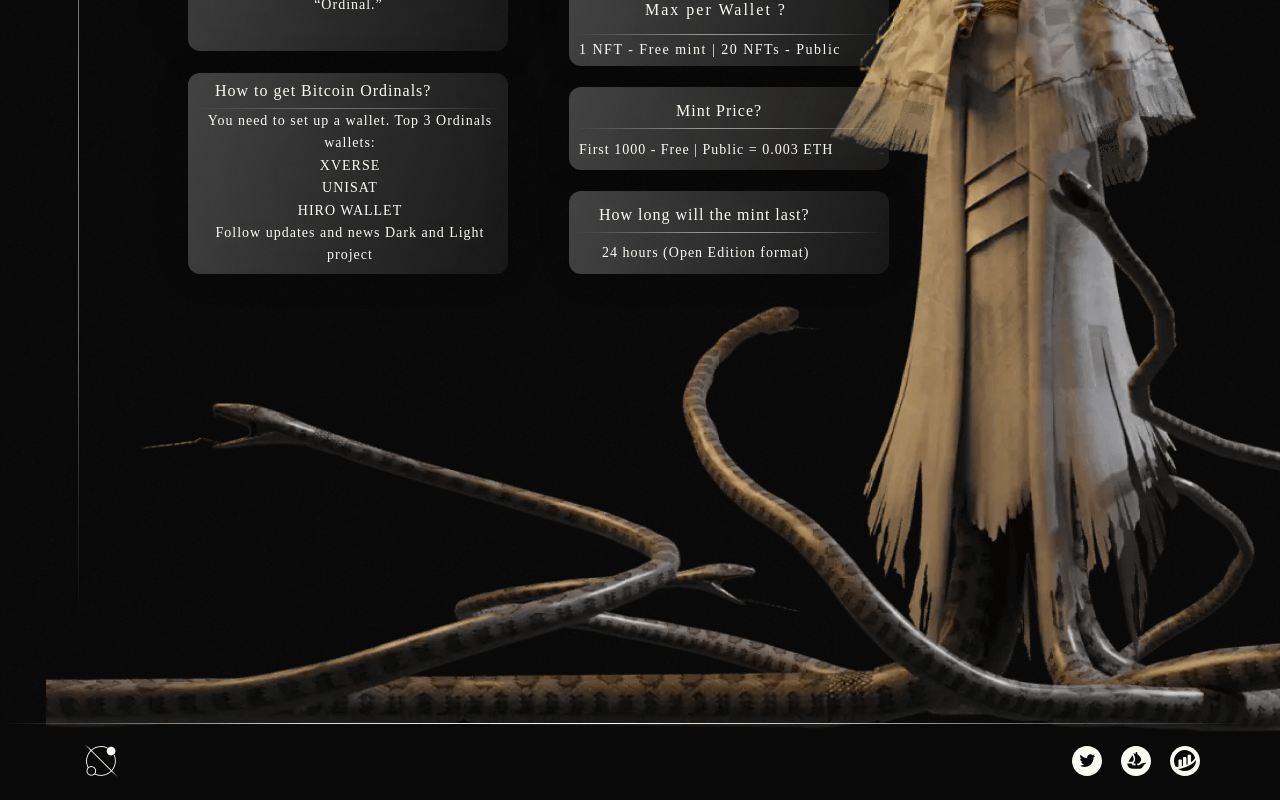
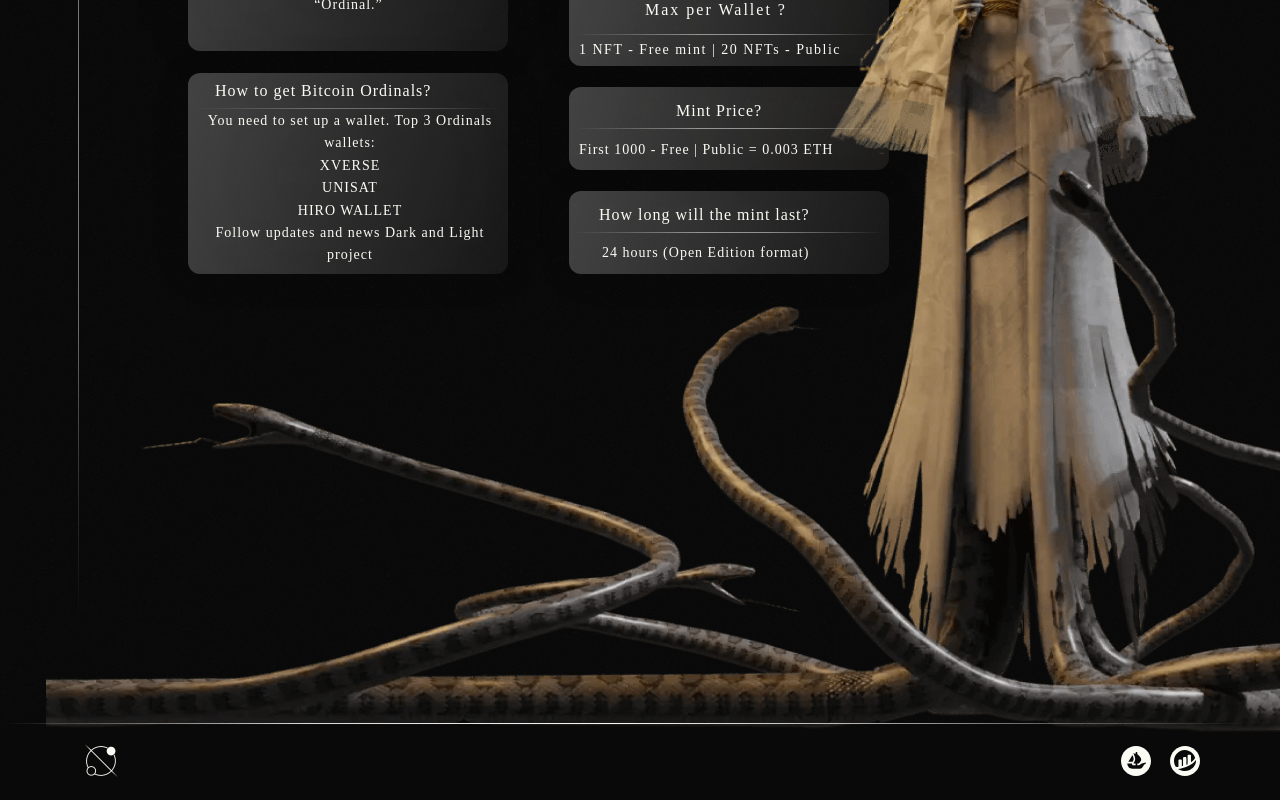
Before and after one commit to cic111/darkandlight, a Next.js app: page / in a window 1280 px wide. Shown: the part 4666-5466 px from the top of the page. Built offline with nearby package versions, Linux system fonts and the light colour scheme; a web font is replaced by a local one.

Commit message:
twitterdel

```diff
--- a/components/footer.tsx
+++ b/components/footer.tsx
@@ -12,12 +12,6 @@ const Footer: NextPage = () => {
       <div className={styles.footercontent}>
         <img className={styles.logoWhite2} alt="" src="/logo-white-21@2x.png" />
         <div className={styles.icon}>
-          <div className={styles.twitter}>
-            <a className={styles.icon1} href="https://twitter.com/home">
-              <img className={styles.layer2Icon} alt="" src="/layer-2.svg" />
-              <img className={styles.vectorIcon} alt="" src="/vector.svg" />
-            </a>
-          </div>
           <img
             className={styles.opensea1Icon}
             alt=""
```
